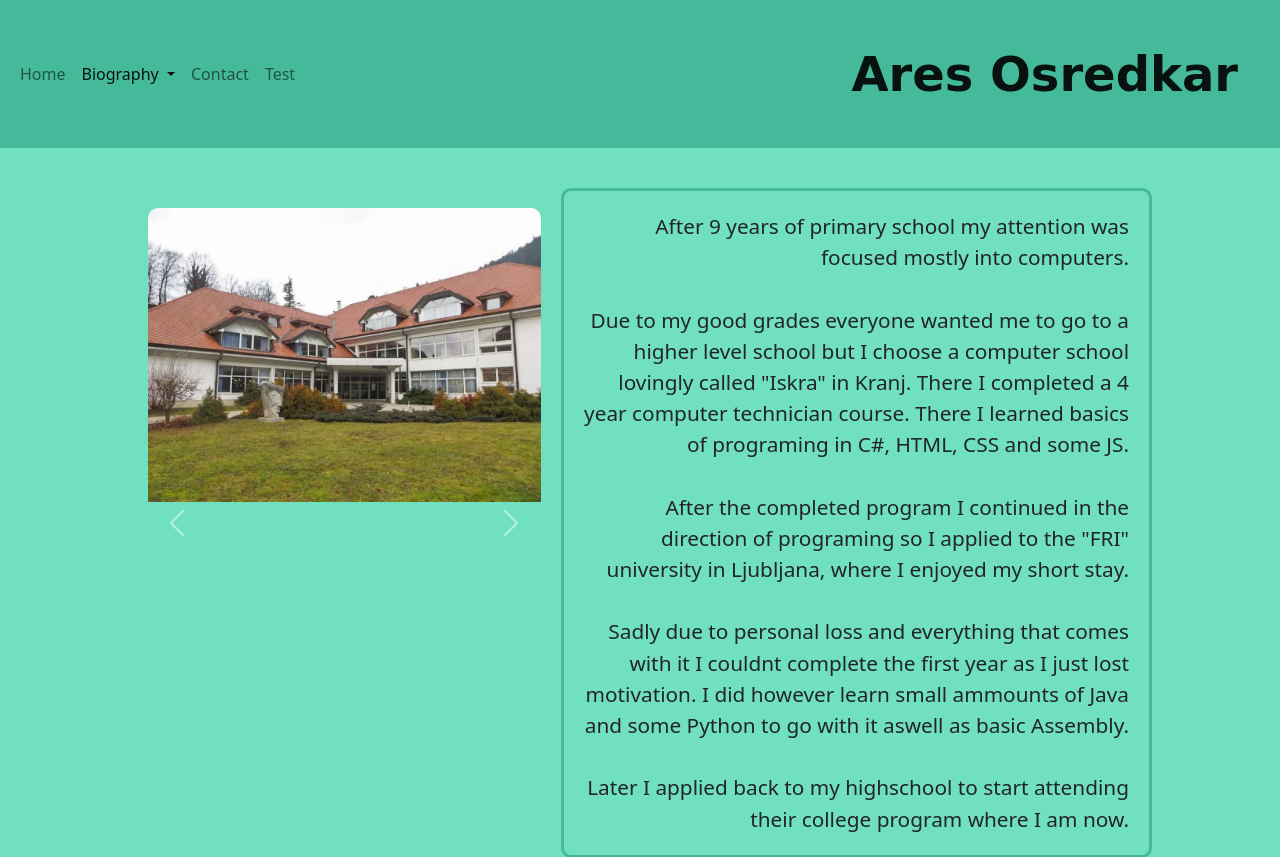
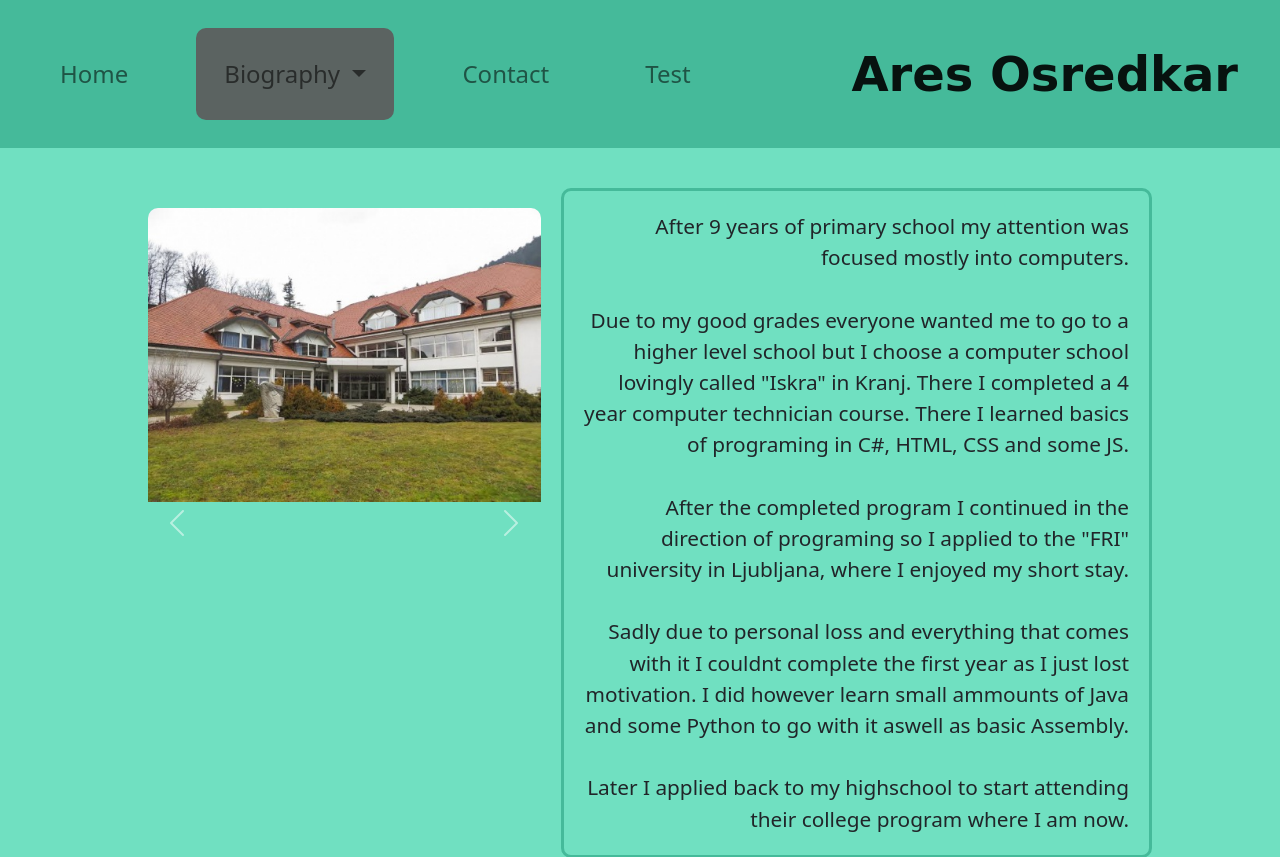
Before and after one commit to AresOsredkar/PortfolioAresOsredkar, a PHP site: page /School.html in a window 1280 px wide. Shown: the top 857 px of the page. Run offline with PHP 8.4, Linux system fonts and the light colour scheme.

Commit message:
fixed bootstrap nav bar and offset

```diff
--- a/Portfolio/School.html
+++ b/Portfolio/School.html
@@ -18,9 +18,9 @@
         <div class="container-fluid">
             <div class="collapse navbar-collapse" id="navbarSupportedContent">
                 <ul class="navbar-nav me-auto mb-2 mb-lg-0">
-                    <li class="nav-item"><a href="Home.html" class="nav-link" id="home">Home</a></li>
-                    <li class="nav-item dropdown ">
-                        <a class="nav-link dropdown-toggle  active" href="#" id="navbarDropdown" role="button" data-bs-toggle="dropdown" aria-expanded="false">
+                    <li class="nav-item navBut"><a href="Home.html" class="nav-link" id="home">Home</a></li>
+                    <li class="nav-item dropdown navBut active">
+                        <a class="nav-link dropdown-toggle" href="#" id="navbarDropdown" role="button" data-bs-toggle="dropdown" aria-expanded="false">
                             Biography
                         </a>
                         <ul class="dropdown-menu" aria-labelledby="navbarDropdown">
@@ -29,14 +29,13 @@
                             <li><a class="dropdown-item" href="Employment.html">Employment</a></li>
                         </ul>
                     </li>
-                    <li class="nav-item"><a href="Contact.html" class="nav-link" id="contact">Contact</a></li>
-                    <li class="nav-item"><a href="TestSite.html" class="nav-link" id="test">Test</a></li>
+                    <li class="nav-item navBut"><a href="Contact.html" class="nav-link" id="contact">Contact</a></li>
+                    <li class="nav-item navBut"><a href="TestSite.html" class="nav-link" id="test">Test</a></li>
                 </ul>
             </div>
             <a class="navbar-brand logo" href="#">Ares Osredkar</a>
         </div>
     </nav>
-
 
     <div class="mainPage school">
         <div id="carouselControls" class="carousel slide gallery" data-bs-ride="carousel">
--- a/Portfolio/css/style.css
+++ b/Portfolio/css/style.css
@@ -58,7 +58,32 @@
         font-size:250%;
         font-family:'Trebuchet MS', 'Lucida Sans Unicode', 'Lucida Grande', 'Lucida Sans', Arial, sans-serif;
     }
+    .nav-link{
 
+        box-sizing: unset;
+    }
+    .navBut{
+        align-items: center;
+        justify-content: space-around;
+    }
+    .navBut{
+        width:auto;
+        margin:20px;
+        padding:20px;
+        font-size:150%;
+        color:#3e403f;
+    }
+    .navBut:hover{
+        background-color:#5b6361;
+        color:cyan;
+        border-radius: 10px;
+        cursor:pointer;
+    }
+    .active{
+        background-color:#5b6361;
+        color:cyan;
+        border-radius: 10px;
+    }
 
 
 
@@ -67,20 +92,7 @@
     justify-content:space-evenly;
     vertical-align: middle;
 }
-.navBut{
-    width:20%;
-    height:20px;
-    margin:20px;
-    padding:20px;
-    font-size:150%;
-    color:#3e403f;
-}
-.navBut:hover{
-    background-color:#5b6361;
-    color:cyan;
-    border-radius: 10px;
-    cursor:pointer;
-}
+
 .gallery{
     width:40%;
     max-height:80%;
```
Also changed, not shown: Portfolio/Biography.html (+5 -5 lines), Portfolio/Contact.html (+5 -6 lines), Portfolio/Employment.html (+5 -5 lines), Portfolio/Home.html (+4 -4 lines), Portfolio/TestSite.html (+4 -4 lines), Portfolio/ThankYou.html (+4 -5 lines).
